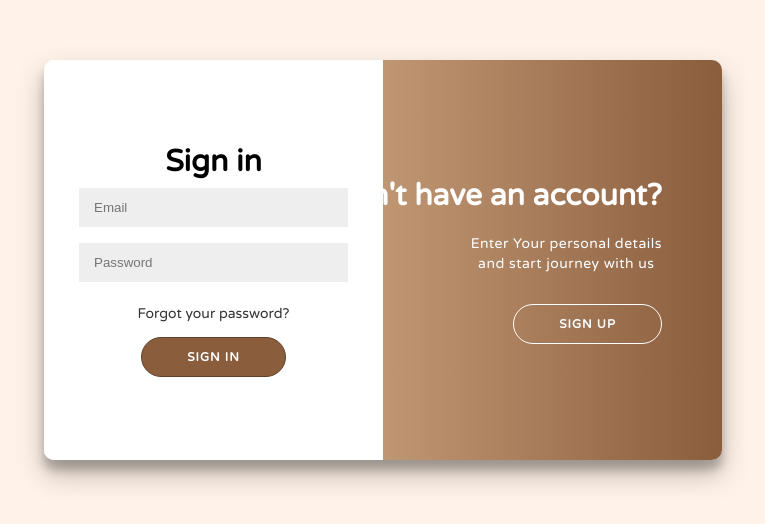
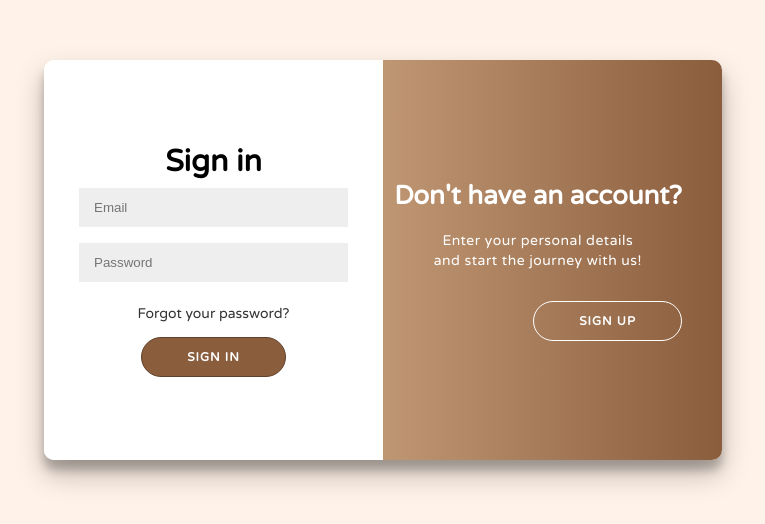
Before and after one commit to thisischrissie/group7-CFG-Fullstack, a React (Create React App) app: page / in a window 1280 px wide. Shown: the part 140-664 px from the top of the page, without its empty margins (257-1022 px from the left). Built offline with nearby package versions, Linux system fonts and the light colour scheme.

Commit message:
Fixed the sign up title

```diff
--- a/src/App.js
+++ b/src/App.js
@@ -1,5 +1,5 @@
 import React from "react";
-import Login from "./components/Login";
+import Login from "./pages/Login";
 
 function App() {
   return (
--- a/src/components/Login.jsx
+++ b/src/pages/Login.jsx
@@ -32,10 +32,10 @@ function Login() {
               <GhostButton onClick={() => toggle(true)}>Sign In</GhostButton>
             </LeftOverlayPanel>
             <RightOverlayPanel signinIn={signIn}>
-              <Title>Don't have an account?</Title>
+              <SignUpTitle>Don't have an account?</SignUpTitle>
               <Paragraph>
-                Enter Your personal details <br />
-                and start journey with us
+                Enter your personal details <br />
+                and start the journey with us!
               </Paragraph>
               <GhostButton onClick={() => toggle(false)}>Sign Up</GhostButton>
             </RightOverlayPanel>
@@ -110,6 +110,13 @@ const Form = styled.form`
 const Title = styled.h1`
   font-weight: bold;
   font-size: 30px;
+  font-family: "Varela Round", sans-serif;
+  margin: 0;
+`;
+
+const SignUpTitle = styled(Title)`
+  font-weight: bold;
+  font-size: 26px;
   font-family: "Varela Round", sans-serif;
   margin: 0;
 `;
@@ -191,7 +198,7 @@ const OverlayPanel = styled.div`
   align-items: center;
   justify-content: center;
   flex-direction: column;
-  padding: 0 40px;
+  padding: 0 20px;
   text-align: center;
   top: 0;
   height: 100%;
@@ -205,7 +212,7 @@ const LeftOverlayPanel = styled(OverlayPanel)`
   ${(props) => (props.signinIn !== true ? `transform: translateX(0);` : null)}
   justify-content: center;
   align-items: flex-start;
-  padding-left: 40px;
+  padding-left: 30px;
 `;
 
 const RightOverlayPanel = styled(OverlayPanel)`
@@ -214,7 +221,7 @@ const RightOverlayPanel = styled(OverlayPanel)`
   ${(props) => (props.signinIn !== true ? `transform: translateX(20%);` : null)}
   justify-content: center;
   align-items: flex-end;
-  padding-right: 60px; /* Adjusted padding to move content more to the right */
+  padding-right: 40px;
 `;
 
 const Paragraph = styled.p`
@@ -224,6 +231,7 @@ const Paragraph = styled.p`
   line-height: 20px;
   letter-spacing: 0.5px;
   margin: 20px 0 30px;
+  padding-right: 40px;
 `;
 
 export default Login;
```
Also changed, not shown: src/components/Login.css (added).
